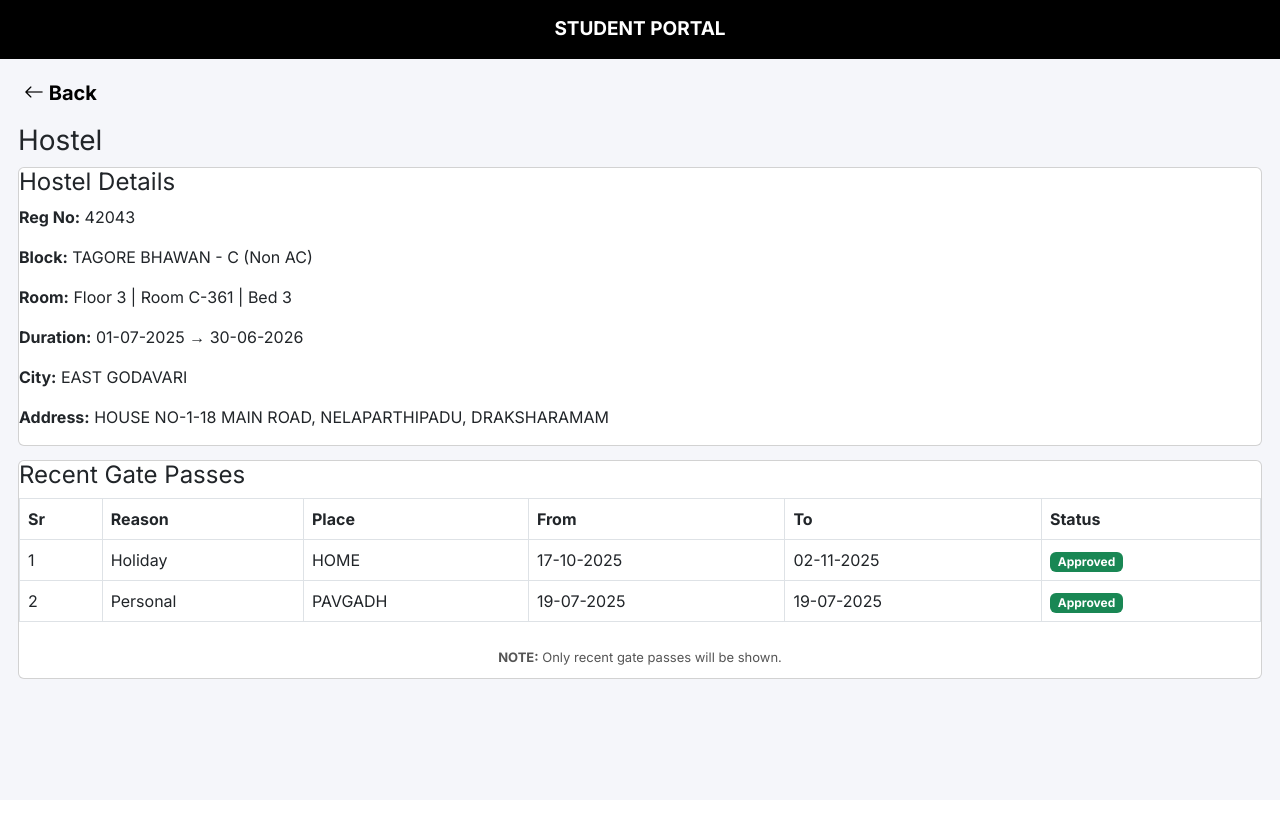
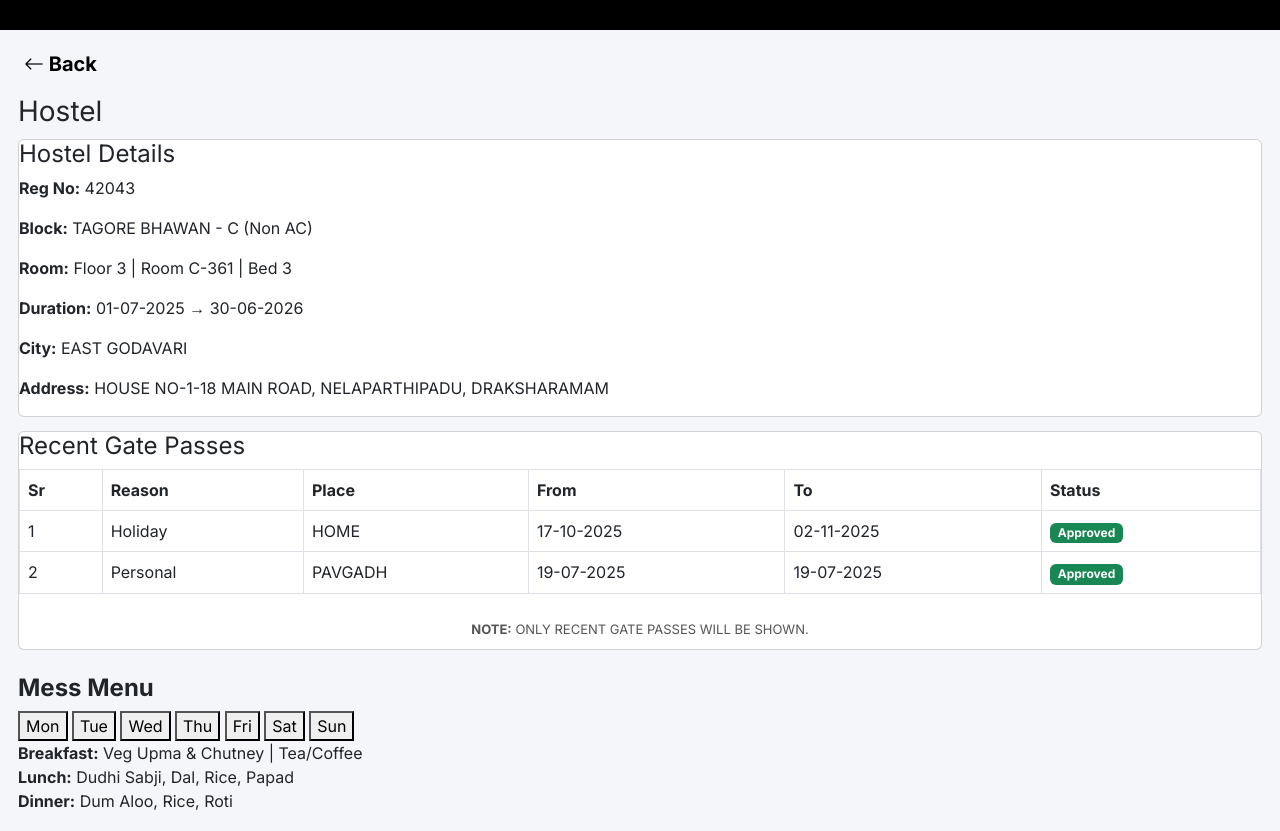
Before and after one commit to VARDHANVALLURI/PARUL_UNIVERSITY, a PHP site: page /dashboard.php in a window 1280 px wide, after a click on "Hostel". Before the commit the page ends 679 px from the top, so only its background shows below. Run offline with PHP 8.4, Linux system fonts and the light colour scheme; the visitor is signed in with stand-in values (Sample User, id 1).

Commit message:
Update dashboard.php

```diff
--- a/dashboard.php
+++ b/dashboard.php
@@ -66,7 +66,7 @@ body {
 
 <body>
 
-<div class="header">STUDENT PORTAL</div>
+<div class="header"> </div>
 
 <!-- ================= HOME PAGE ================ -->
 <section id="home" class="page" style="display:block;">
@@ -75,7 +75,7 @@ body {
     <img src="your_profile_small.jpg" alt="Profile">
     <h3>VALLURI SRI KRISHNA VARDAN</h3>
     <p>Roll No: 2403031260215|48</p>
-    <p>CSE(4CYBER2)BATCH 2</p>
+    <p>CSE(4CYBER3)BATCH 2</p>
   </div>
 
   <div class="grid-menu">
@@ -95,6 +95,10 @@ body {
   <h3>Attendance</h3>
    <!-- ATTENDANCE -->
 
+  <div style="background:#000;color:#fff;padding:12px;border-radius:10px;text-align:center;font-weight:600;font-size:14px;margin-bottom:12px;">
+    ⏳ Attendance updates daily at 3:00 AM • Weekly summary below
+  </div>
+
 
 <?php
 /* ---------------------
@@ -105,8 +109,10 @@ body {
 // You can add/remove dates and slots anytime.
 
 $attendance = [
-    "2025-11-25" => ["P", "P", "P", "P", "P"],     // 5 slots day
-    "2025-11-24" => ["P", "P", "P", "-"],          // 4 slot day
+"2025-12-05"=>["-","P","P","P","P"],
+"2025-12-04"=>["P","P","P","P","P"],
+"2025-12-02"=>["P","P","P","P","P"],
+"2025-12-01"=>["P","P","P","P","-"]
 
 ];
 
@@ -233,14 +239,16 @@ box-shadow:0 2px 12px rgba(0,0,0,0.06);}
 
 <?php
 $subjects = [
-    "Operating Systems"          => ["present" => 01, "total" => 01],
-    "Operating Systems Lab"      => ["present" => 0, "total" => 0],
-    "Python"                     => ["present" => 01, "total" => 01],
-    "Python Lab"                 => ["present" => 01, "total" => 01],
-    "Networking"                 => ["present" => 02, "total" => 02],
-    "Networking Lab"             => ["present" => 0, "total" => 0],
-    "Software Engineering"       => ["present" => 02, "total" => 02],
-    "Software Engineering Lab"   => ["present" => 01, "total" => 01]
+"Operating Systems"=>["present"=>06,"total"=>06],
+"Operating Systems Lab"=>["present"=>02,"total"=>02],
+"Python"=>["present"=>04,"total"=>04],
+"Python Lab"=>["present"=>02,"total"=>02],
+"Networking"=>["present"=>04,"total"=>04],
+"Networking Lab"=>["present"=>02,"total"=>02],
+"Software Engineering"=>["present"=>06,"total"=>06],
+"Software Engineering Lab"=>["present"=>02,"total"=>02],
+"Cryptography"=>["present"=>05,"total"=>05],
+"PGPD"=>["present"=>01,"total"=>02]
 ];
 ?>
 
@@ -393,8 +401,62 @@ $subjects = [
     </div>
 
     <div style="padding:10px 0; text-align:center; font-size:13px; color:#555;">
-      <b>NOTE:</b> Only recent gate passes will be shown.
+      <b>NOTE:</b> ONLY RECENT GATE PASSES WILL BE SHOWN.
     </div>
+  </div>
+   <!-- Mess Menu -->
+  <h4 class="fw-bold mt-4">Mess Menu</h4>
+
+  <div class="tab-buttons">
+    <button class="tab-btn active" onclick="openMenu('mon')">Mon</button>
+    <button class="tab-btn" onclick="openMenu('tue')">Tue</button>
+    <button class="tab-btn" onclick="openMenu('wed')">Wed</button>
+    <button class="tab-btn" onclick="openMenu('thu')">Thu</button>
+    <button class="tab-btn" onclick="openMenu('fri')">Fri</button>
+    <button class="tab-btn" onclick="openMenu('sat')">Sat</button>
+    <button class="tab-btn" onclick="openMenu('sun')">Sun</button>
+  </div>
+
+  <div id="mon" class="menu-box">
+    <div><b>Breakfast:</b> Veg Upma & Chutney | Tea/Coffee</div>
+    <div><b>Lunch:</b> Dudhi Sabji, Dal, Rice, Papad</div>
+    <div><b>Dinner:</b> Dum Aloo, Rice, Roti</div>
+  </div>
+
+  <div id="tue" class="menu-box" style="display:none;">
+    <div><b>Breakfast:</b> Idly & Peanut Chutney | Tea/Coffee</div>
+    <div><b>Lunch:</b> Palak Dal, Rice</div>
+    <div><b>Dinner:</b> Beetroot Dal Curry, Rice</div>
+  </div>
+
+  <div id="wed" class="menu-box" style="display:none;">
+    <div><b>Breakfast:</b> Imli Rice | Tea/Coffee</div>
+    <div><b>Lunch:</b> Jeera Aloo, Tomato Dal</div>
+    <div><b>Dinner:</b> Brinjal Curry, Rice</div>
+  </div>
+
+  <div id="thu" class="menu-box" style="display:none;">
+    <div><b>Breakfast:</b> Onion Pakoda | Tea/Coffee</div>
+    <div><b>Lunch:</b> Cabbage Matar, Dal</div>
+    <div><b>Dinner:</b> Veg Biryani + Raita</div>
+  </div>
+
+  <div id="fri" class="menu-box" style="display:none;">
+    <div><b>Breakfast:</b> Veg Pasta | Tea/Coffee</div>
+    <div><b>Lunch:</b> Drumstick Dal</div>
+    <div><b>Dinner:</b> Tomato Curry, Roti</div>
+  </div>
+
+  <div id="sat" class="menu-box" style="display:none;">
+    <div><b>Breakfast:</b> Semia Upma | Tea/Coffee</div>
+    <div><b>Lunch:</b> Aloo Palak, Dal</div>
+    <div><b>Dinner:</b> Dry Cauliflower</div>
+  </div>
+
+  <div id="sun" class="menu-box" style="display:none;">
+    <div><b>Breakfast:</b> Bread Jam</div>
+    <div><b>Lunch:</b> Chole, Puri, Jeera Rice, Sweet</div>
+    <div><b>Dinner:</b> Sambar Rice</div>
   </div>
 
 </section>
@@ -491,7 +553,7 @@ $subjects = [
   </div>
 
   <div class="alert-fail">
-    ❗ You are failed in 0 subjects(...PROMOTED TO 3rd SEMESTER...)
+    ❗ PROMOTED TO 3RD SEMESTER (O BACKLOGS)
   </div>
 
   <div class="info-box">
@@ -516,46 +578,38 @@ $subjects = [
   </button>
   <h3>Fee Status</h3>
 
-<style>
-.fee-card{
-  background:#fff;
-  padding:16px;
-  border-radius:14px;
-  margin-top:14px;
-  box-shadow:0 2px 12px rgba(0,0,0,0.06);
-}
+  <div class="card p-3 mt-2">
+    <h5 class="fw-bold">Fee Details</h5>
 
-.fee-success{
-  background:#e8fbe8;
-  color:#0d8a26;
-  font-weight:600;
-  padding:14px;
-  border-radius:12px;
-  text-align:center;
-  font-size:15px;
-  line-height:1.6;
-}
+    <div class="table-responsive mt-2">
+      <table class="table table-bordered text-center">
+        <thead style="background:#f8fafc;font-weight:700;">
+          <tr><th>Sr</th><th>Semester</th><th>Fees</th><th>Paid</th><th>Balance</th></tr>
+        </thead>
+        <tbody>
+          <tr><td>1</td><td>1</td><td>1,75,000</td><td>1,75,000</td><td>0</td></tr>
+          <tr><td>2</td><td>2</td><td>1,75,000</td><td>1,75,000</td><td>0</td></tr>
+          <tr style="font-weight:700;background:#f0f0f0;"><td colspan="2">Total</td><td>3,50,000</td><td>3,50,000</td><td>0</td></tr>
+        </tbody>
+      </table>
+    </div>
 
-.fee-note{
-  font-size:13px;
-  color:#444;
-  margin-top:10px;
-  text-align:center;
-}
-</style>
+    <h5 class="fw-bold mt-4">Hostel Fee</h5>
+    <div class="table-responsive mt-2">
+      <table class="table table-bordered text-center">
+        <thead style="background:#f8fafc;font-weight:700;">
+          <tr><th>Hostel</th><th>Year</th><th>Amount</th><th>Paid</th><th>Balance</th></tr>
+        </thead>
+        <tbody>
+          <tr><td>TAGORE BHAWAN - A</td><td>2024-25</td><td>1,19,500</td><td>1,19,500</td><td>0</td></tr>
+          <tr><td>TAGORE BHAWAN - C</td><td>2025-26</td><td>1,24,000</td><td>1,24,000</td><td>0</td></tr>
+        </tbody>
+      </table>
+    </div>
 
-<div class="fee-card">
-  <div class="fee-success">
-    ALL TUITION & HOSTEL FEES HAVE BEEN CLEARED FOR A.Y 2025–26.<br>
-    LOGIN TO <b>GNUMS</b> PORTAL TO DOWNLOAD FEE RECEIPTS.
   </div>
+</section>
 
-  <div class="fee-note">
-    Last Updated: 26-Nov-2025 • For errors contact Accounts Office
-  </div>
-</div>
-
-</section>
 
 
 
```
